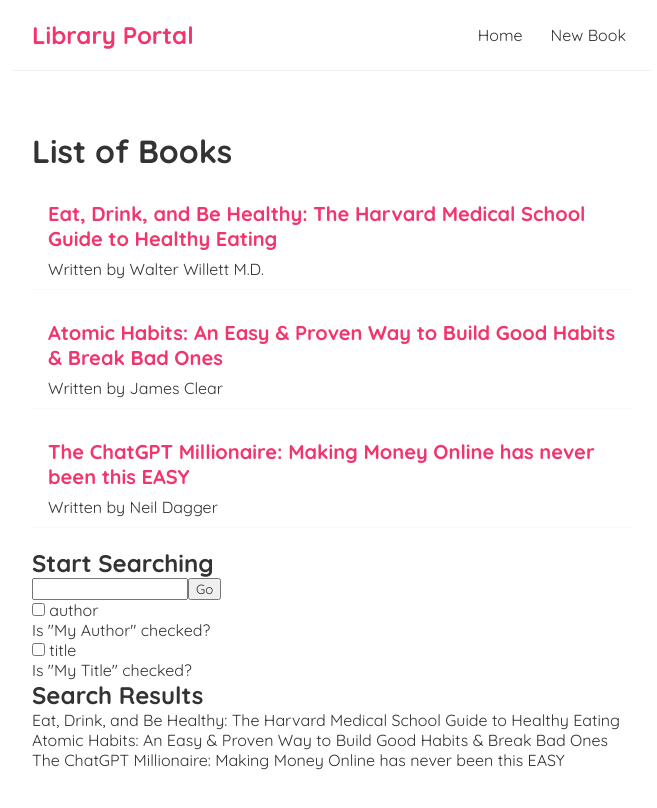
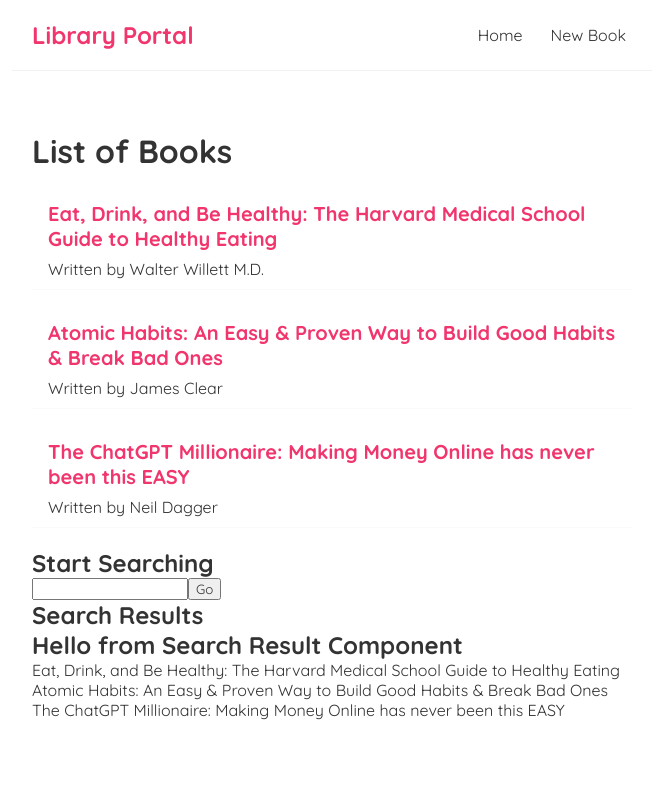
Before and after one commit to Odinahon/Library-Management-CRUD-app, a React (Create React App) app: page / in a window 1280 px wide. Shown: the top 808 px of the page, without its empty margins (308-965 px from the left). Built offline with nearby package versions, Linux system fonts and the light colour scheme; data requests are answered from the project's data file.

Commit message:
Search Component updated, SearchResult Component added

```diff
--- a/src/EditBook.js
+++ b/src/EditBook.js
@@ -1,6 +1,7 @@
 import { useParams } from "react-router-dom";
 import useFetch from "./useFetch";
 import { useState } from "react";
+import { useHistory } from "react-router-dom";
 
 const EditBook = () => {
   // grab the id of the book, so I need to use useParams hook
@@ -16,6 +17,7 @@
     error,
     isPending,
   } = useFetch("http://localhost:8000/books/" + id, setBookDetails);
+  const history = useHistory();
   // {
   //   isPending && <div>Loading...</div>;
   // }
@@ -55,6 +57,7 @@
       body: JSON.stringify(newBook),
     }).then(() => {
       console.log("book edited");
+      history.push("/");
     });
   };
   if(isPending){
--- a/src/Search.js
+++ b/src/Search.js
@@ -1,30 +1,57 @@
 
 import { useState } from "react";
-
+import SearchResult from "./SearchResult";
 
 const Search = ({ books}) => {
     const [selectedOption, setSelectedOption] = useState("");
     const [compareValue, setCompareValue] = useState(selectedOption);
-
+    const [lookupValue, setLookupValue] = useState('');
     console.log(books);
     let newBooks = books;
+
+
+
+    // const [bookDetails, setBookDetails] =useState({
+    //     title:"",
+    //     description:"",
+    //     author:"",
+    //   });
+
+
 
     const handleChange = (option) =>{
         setSelectedOption(option);
     }
-    const onSubmit =(e)=>{
-        e.preventDefault();
-        console.log('Submit button is hitted');
-        if(selectedOption==='author'){
-            newBooks = books.filter((book) => book.author=== compareValue);
-        } else {
-            newBooks = books.filter((book) => book.title=== compareValue);
-        }
+    // const onSubmit =(e)=>{
+    //     e.preventDefault();
+    //     console.log('Submit button is hitted');
+
+    //     if(selectedOption==='author'){
+    //         newBooks = books.filter((book) => book.author=== compareValue);
+    //     } else {
+    //         newBooks = books.filter((book) => book.title=== compareValue);
+    //     }
+    // }
+    const submitHandler = (event) =>{
+        event.preventDefault();
+        newBooks = books.filter((book) => book.author=== lookupValue);
+        // setBookDetails({ ...bookDetails, newBooks});
+        console.log(newBooks);
+        // console.log(bookDetails);
     }
     return (
         <div>
             <h2>Start Searching </h2>
-            <form onSubmit={onSubmit}>
+            <form onSubmit={submitHandler}>
+                <label>
+                    <input type="text" required value={lookupValue} onChange={(event) => {
+                        setLookupValue(event.target.value);
+                    }}></input>
+                </label>
+                <button> Go </button>
+            </form>
+
+            {/* <form onSubmit={onSubmit}>
                 <input type="text" required value={compareValue} onChange={(e) => {
                     setCompareValue(e.target.value);
                 }}></input>
@@ -38,16 +65,12 @@
                 <label><input type="checkbox" checked={selectedOption==='title'} onChange={()=>{handleChange('title')}}></input> title</label>
                 <p> Is "My Title" checked? {selectedOption.toString()}</p>
             </div>
-            </form>
+            </form> */}
 
             <div>
         <h2>Search Results</h2>
 
-       {newBooks.map((book) => (
-            <div key={book.id}>
-             <p>{book.title}</p>
-            </div>
-          ))}
+          <SearchResult books ={newBooks}></SearchResult>
 
         </div>
 
--- /dev/null
+++ b/src/SearchResult.js
@@ -0,0 +1,14 @@
+
+
+const SearchResult =({books}) => {
+
+    return <div>
+        <h2>Hello from Search Result Component</h2>
+        {books.map((book) => (
+            <div key={book.id}>
+             <p>{book.title}</p>
+            </div>
+          ))}
+    </div>
+}
+export default SearchResult;
```
